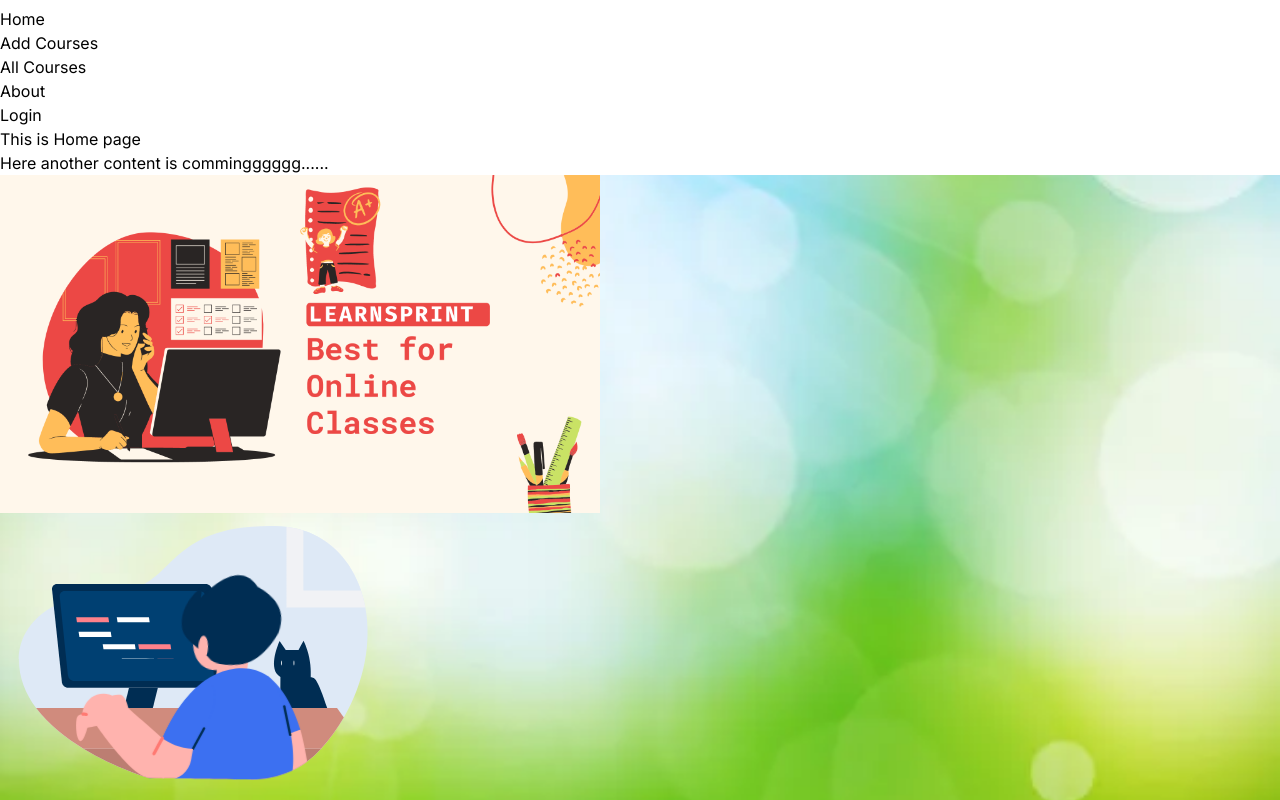
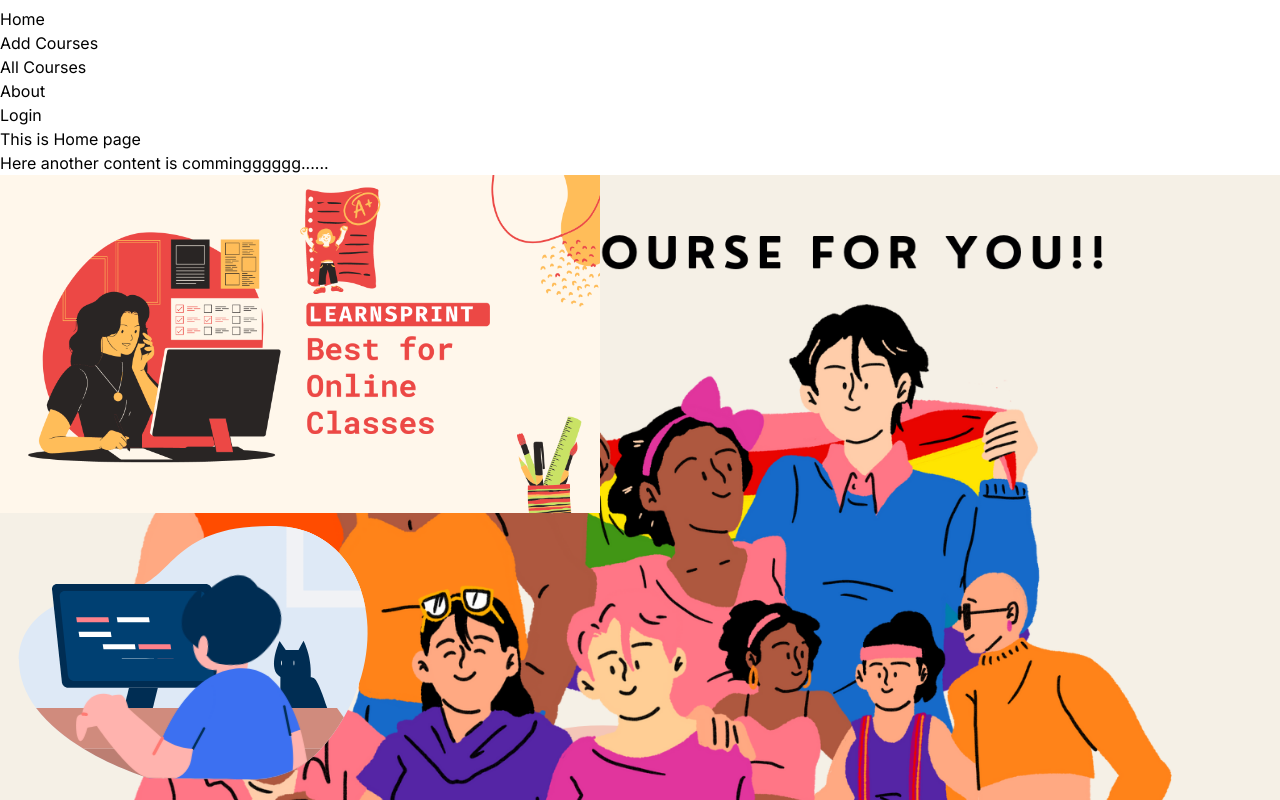
Before and after one commit to EmonHossen10/learn-sprint, a Next.js app: page / in a window 1280 px wide. Shown: the part 1471-2271 px from the top of the page. Built offline with nearby package versions, Linux system fonts and the light colour scheme.

Commit message:
added updates

```diff
--- a/src/components/ui/Banner/nextBanner.css
+++ b/src/components/ui/Banner/nextBanner.css
@@ -1,5 +1,5 @@
 .nextBanner{
-    background-image: url('../../../../public/assets/green2.jpg');
+    background-image: url('../../../../public/assets/banner221.png');
     background-repeat: no-repeat;
     background-position: center;
     background-size: cover;
```
Also changed, not shown: public/assets/banner221.png (added).
